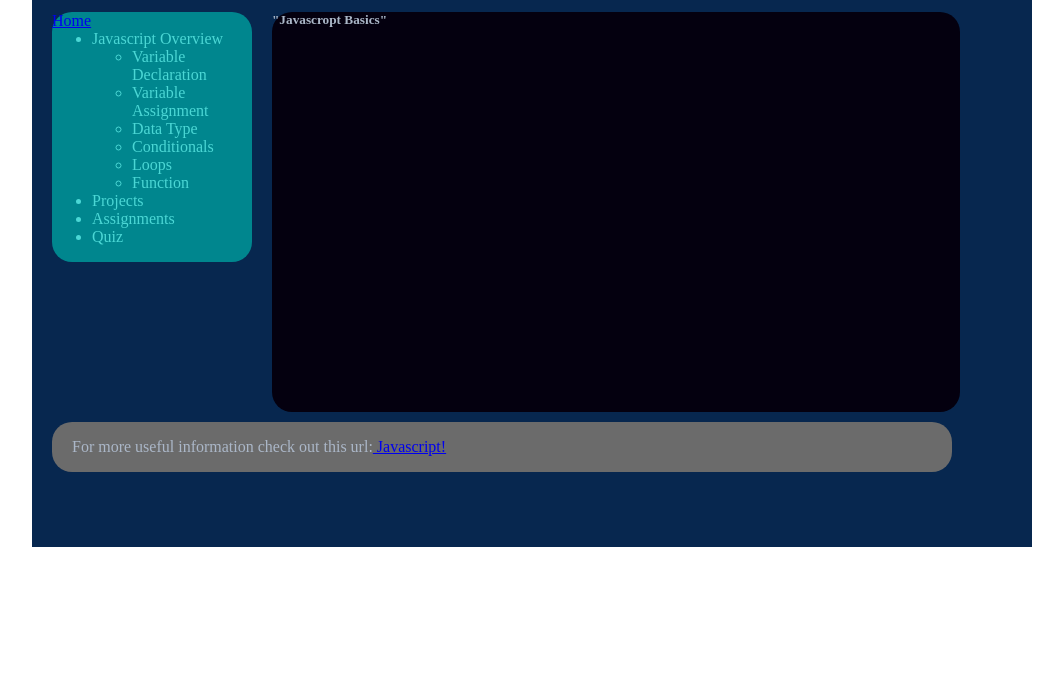
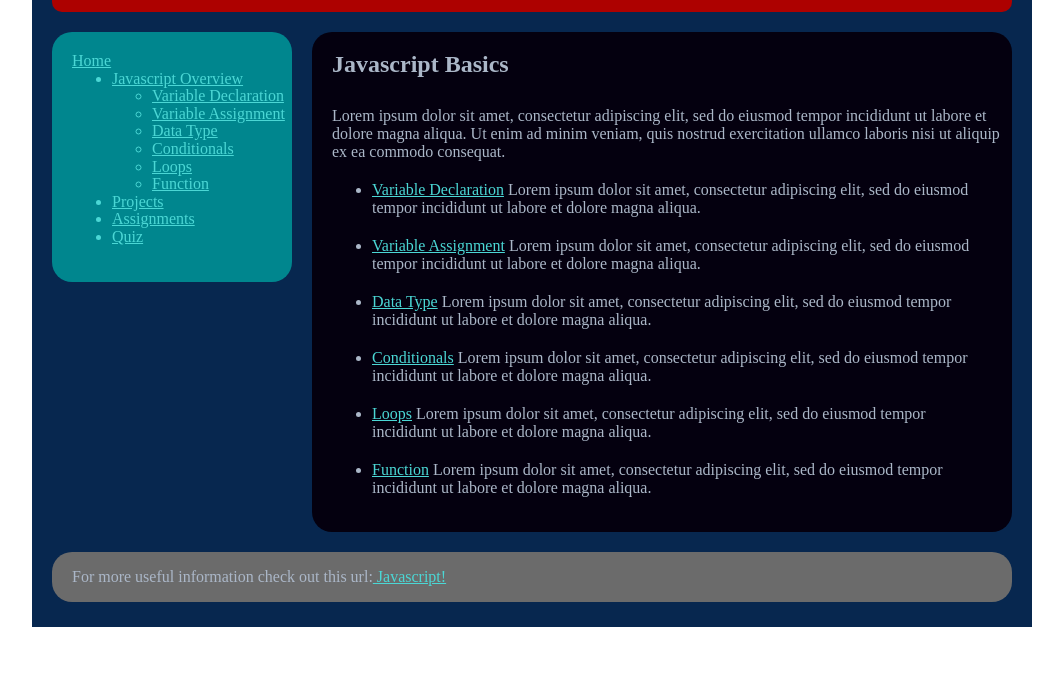
Before and after one commit to PaulMacLachlan/js_build, a plain HTML site: page index.html in a window 1280 px wide. Shown: the part 103-800 px from the top of the page, without its empty margins (108-1171 px from the left). Drawn offline with Linux system fonts and the light colour scheme.

```diff
--- a/index.html
+++ b/index.html
@@ -7,28 +7,39 @@
     <body>
         <div id="wrapper">
             <div id="header">
-            <h3>Javascript Basics<h3></div>
+            <h1>Javascript Basics</h1></div>
                 <div id="navigation">
                     <div class="navigation_links">
-                        <span><a href="Home">Home</a></span>
+                        <a href="Home">Home</a>
                         <ul>
-                            <li>Javascript Overview</li>
+                            <li><a href="javascript_overview">Javascript Overview</a>
                                 <ul>
-                                    <li>Variable Declaration</li>
-                                    <li>Variable Assignment</li>
-                                    <li>Data Type</li>
-                                    <li>Conditionals</li>
-                                    <li>Loops</li>
-                                    <li>Function</li>
+                                    <li><a href="variable_declaration"> Variable Declaration</a></li>
+                                    <li><a href="variable_assignment"> Variable Assignment</a></li>
+                                    <li><a href="data_type"> Data Type</a></li>
+                                    <li><a href="conditionals"> Conditionals</a></li>
+                                    <li><a href="loops"> Loops</a></li>
+                                    <li><a href="function"> Function</a></li>
                                 </ul>
-                            <li>Projects</li>
-                            <li>Assignments</li>
-                            <li>Quiz</li>
+                            </li>
+                            <li><a href="projects">Projects</a></li>
+                            <li><a href="assignments">Assignments</a></li>
+                            <li><a href="quiz">Quiz</a></li>
                         </ul>
                     </div>
                 </div>
             <div id="main_content">
-            <h5>"Javascropt Basics"<h5></div>
+                <h2>Javascript Basics</h2>
+                    <p>Lorem ipsum dolor sit amet, consectetur adipiscing elit, sed do eiusmod tempor incididunt ut labore et dolore magna aliqua. Ut enim ad minim veniam, quis nostrud exercitation ullamco laboris nisi ut aliquip ex ea commodo consequat.</p>
+                    <ul>
+                        <li><a href="variable_declaration"> Variable Declaration</a> Lorem ipsum dolor sit amet, consectetur adipiscing elit, sed do eiusmod tempor incididunt ut labore et dolore magna aliqua. </li>
+                        <li><a href="variable_assignment"> Variable Assignment</a> Lorem ipsum dolor sit amet, consectetur adipiscing elit, sed do eiusmod tempor incididunt ut labore et dolore magna aliqua. </li>
+                        <li><a href="data_type"> Data Type</a> Lorem ipsum dolor sit amet, consectetur adipiscing elit, sed do eiusmod tempor incididunt ut labore et dolore magna aliqua. </li>
+                        <li><a href="conditionals"> Conditionals</a> Lorem ipsum dolor sit amet, consectetur adipiscing elit, sed do eiusmod tempor incididunt ut labore et dolore magna aliqua. </li>
+                        <li><a href="loops"> Loops</a> Lorem ipsum dolor sit amet, consectetur adipiscing elit, sed do eiusmod tempor incididunt ut labore et dolore magna aliqua. </li>
+                        <li><a href="function"> Function</a> Lorem ipsum dolor sit amet, consectetur adipiscing elit, sed do eiusmod tempor incididunt ut labore et dolore magna aliqua. </li>
+                    </ul>
+            </div>
             <div id="footer">
                 <div class="footer_text">
                     <p>For more useful information check out this url:<a href="Javascript!"> Javascript!</a></p>
--- a/style.css
+++ b/style.css
@@ -3,12 +3,17 @@
  padding: 0px;
 }
 
+a{
+    color: #4bd7d5;
+}
+
 #wrapper{
  width: 1000px;
- height: 650px;
+ height: 710px;
  background-color: #07274f;
  margin: 0px auto;
  overflow: hidden;
+ margin-top: 20px;
 }
 
 #header{
@@ -23,7 +28,7 @@
 
 #navigation{
  height: 250px;
- width: 200px;
+ width: 240px;
  position: static;
  background-color: #00868e;
  display: block;
@@ -32,29 +37,53 @@
 }
 
 #main_content{
- height: 400px;
- width: 688px;
+ height: 500px;
+ width: 700px;
  background-color: #04000f;
  margin: 20px;
- /*display: inline-block;*/
  position: relative;
  top: -270px;
- /*right:200px;*/
- /*bottom: 20px;*/
- left: 220px;
+ left: 260px;
  border-radius: 20px;
+}
+
+#main_content ul{
+    margin: 20px;
+    margin-left: 40px;
+    color: #abb7c8;
+
+}
+
+#main_content li{
+    margin: 20px;
+    /*margin-left: 40px;*/
+    color: #abb7c8;
+}
+
+#main_content p{
+    margin: 10px 10px 10px 20px;
+    color: #abb7c8;
+
 }
 
 #footer{
  height: 50px;
- width: 900px;
  position: relative;
- top: -300px;
+ top: -270px;
  background-color: #6b6b6b;
  margin: 20px;
- display: inline-block;
- /*top:70px;*/
+ display: block;
  border-radius: 20px;
+}
+
+#header{
+ height: 75px;
+ display: block;
+ background-color: #ad0100;
+ margin: 20px 20px 20px 20px;
+ position: static;
+ top:40px;
+ border-radius: 10px;
 }
 
 .footer_text p{
@@ -65,12 +94,18 @@
     line-height: 50px;
 }
 
-h3{
+h1{
     color: #abb7c8;
+    margin-left: 20px;
+    text-align: justify;
+    line-height:75px
 }
 
-h5{
+h2{
     color: #abb7c8;
+    margin-left: 20px;
+    text-align: justify;
+    line-height:65px
 }
 
 p{
@@ -81,9 +116,17 @@
     margin-left: 40px;
     text-align: justify;
     vertical-align: middle;
-    /*line-height: 50px;*/
+}
+
+.navigation_links {
+    position: relative;
+    top:20px;
 }
 
 #navigation .navigation_links{
     color: #4bd7d5;
+    margin-left: 20px;
+    text-align: justify;
+    vertical-align: middle;
+    line-height: 110%;
 }
```
